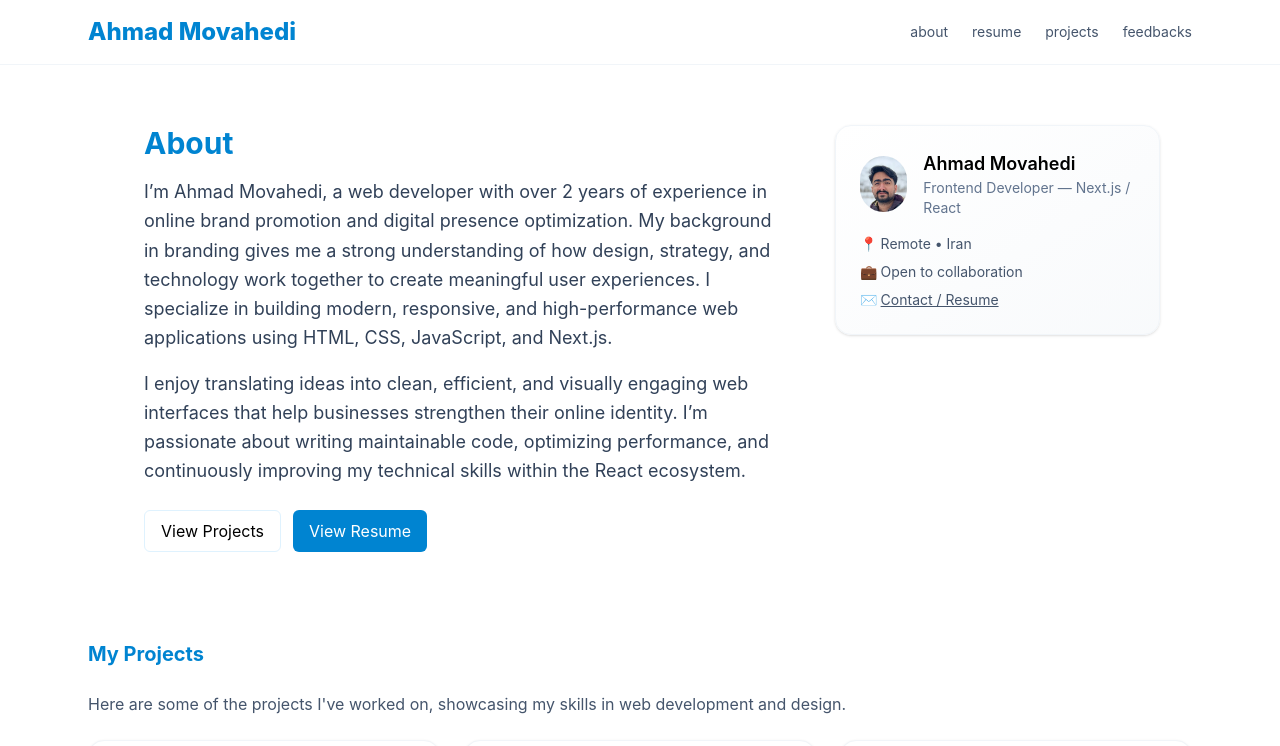
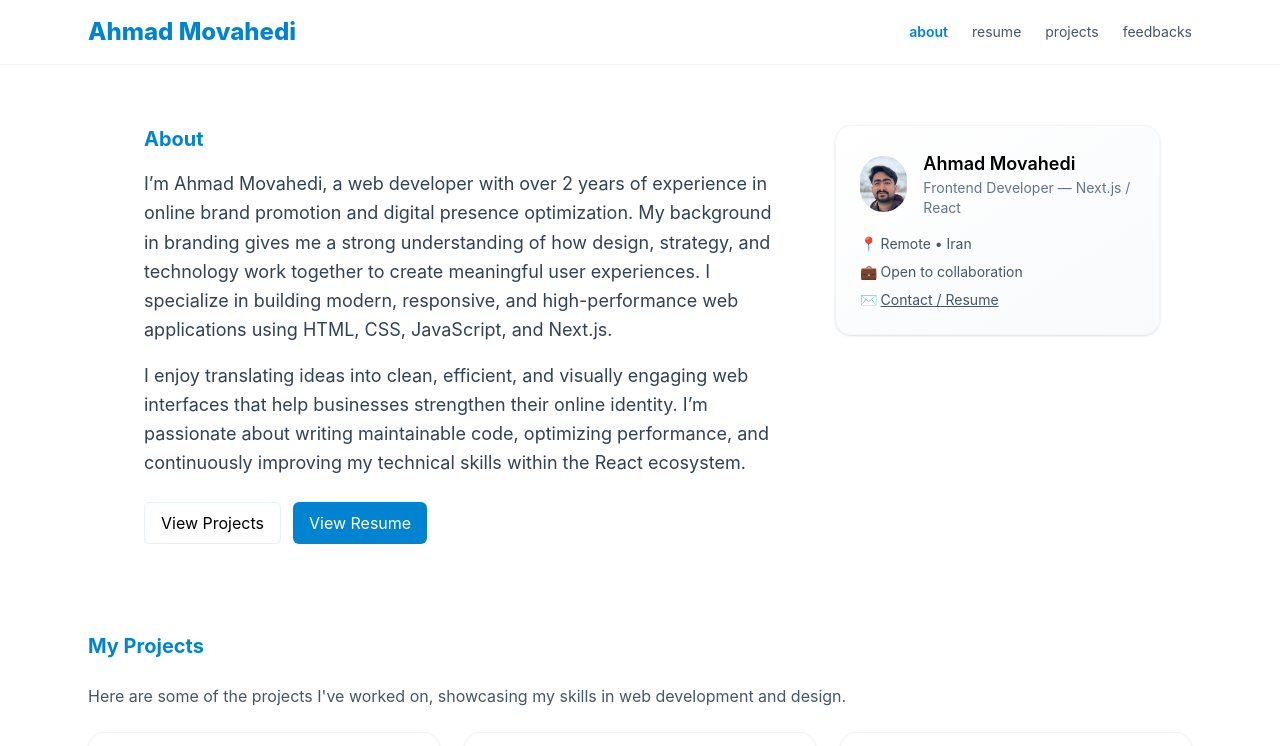
Before and after one commit to mvahmad/portfolio, a Next.js app in the folder blog/: page / in a window 1280 px wide. Shown: the top 746 px of the page. Built offline with nearby package versions, Linux system fonts and the light colour scheme.

Commit message:
fix:biuld errors

```diff
--- a/blog/app/components/about.tsx
+++ b/blog/app/components/about.tsx
@@ -12,7 +12,7 @@ export default function About({ id }: { id: string }) {
         transition={{ duration: 0.5 }}
         className="lg:col-span-2 px-4 sm:px-6"
         >
-        <h2 className="text-xl sm:text-2xl md:text-3xl font-bold text-sky-600 mb-4">About</h2>
+        <h2 className="text-xl font-bold text-sky-600 mb-4">About</h2>
 
         <p className="text-sm sm:text-base md:text-lg text-slate-700 leading-relaxed">
           I’m Ahmad Movahedi, a web developer with over 2 years of experience in online brand promotion and digital presence optimization. My background in branding gives me a strong understanding of how design, strategy, and technology work together to create meaningful user experiences. I specialize in building modern, responsive, and high-performance web applications using HTML, CSS, JavaScript, and Next.js.
--- a/blog/app/components/nav.tsx
+++ b/blog/app/components/nav.tsx
@@ -2,10 +2,10 @@
 import Link from 'next/link'
 import { useEffect, useState } from "react";
 const navItems = {
-  "#about": { name: "about" },
-  "#resume": { name: "resume" },
-  "#projects": { name: "projects" },
-  "#feedbacks":{name:"feedbacks"}
+  "about": { name: "about" },
+  "resume": { name: "resume" },
+  "projects": { name: "projects" },
+  "feedbacks":{name:"feedbacks"}
 };
 
 export function Navbar() {
@@ -45,7 +45,7 @@ export function Navbar() {
               return (
                 <Link
                   key={path}
-                  href={path}
+                   href={`#${path}`}
                    className={`hover:text-sky-600 ${activeSection === path ? "text-sky-600 font-semibold" : ""}`}
                 >
                   {name}
--- a/blog/app/layout.tsx
+++ b/blog/app/layout.tsx
@@ -2,11 +2,10 @@ import './global.css'
 import type { Metadata } from 'next'
 import { GeistSans } from 'geist/font/sans'
 import { GeistMono } from 'geist/font/mono'
-import dynamic from "next/dynamic";
-const Navbar = dynamic(() => import("./components/nav").then(mod => mod.Navbar), { ssr: false });
+//
 import { Analytics } from '@vercel/analytics/react'
 import { SpeedInsights } from '@vercel/speed-insights/next'
-import Footer from './components/footer'
+//
 import { baseUrl } from './sitemap'
 
 export const metadata: Metadata = {
@@ -55,9 +54,9 @@ export default function RootLayout({
     >
       <body className="">
         <main className="">
-          <Navbar />
+          {/*  */}
           {children}
-          <Footer />
+          {/*  */}
           <Analytics />
           <SpeedInsights />
         </main>
--- a/blog/app/page.tsx
+++ b/blog/app/page.tsx
@@ -1,16 +1,22 @@
 "use client";
 import About from "./components/about";
 import Feedbacks from "./components/feedbacks";
+import Footer from "./components/footer";
+import { Navbar } from "./components/nav";
 import Projects from "./components/projects";
 import Resume from "./components/resume";
 
 export default function Page() {
   return (
+    <>
+    <Navbar />
     <main className="max-w-6xl mx-auto px-6 py-5">
       <About id={"about"} />
       <Projects id={"projects"} />
       <Feedbacks  id={"feedbacks"} />
       <Resume id={"resume"} />
     </main>
+    <Footer/>
+    </>
   )
 }
```
Also changed, not shown: blog/app/components/resume.tsx (line endings or trailing spaces).
